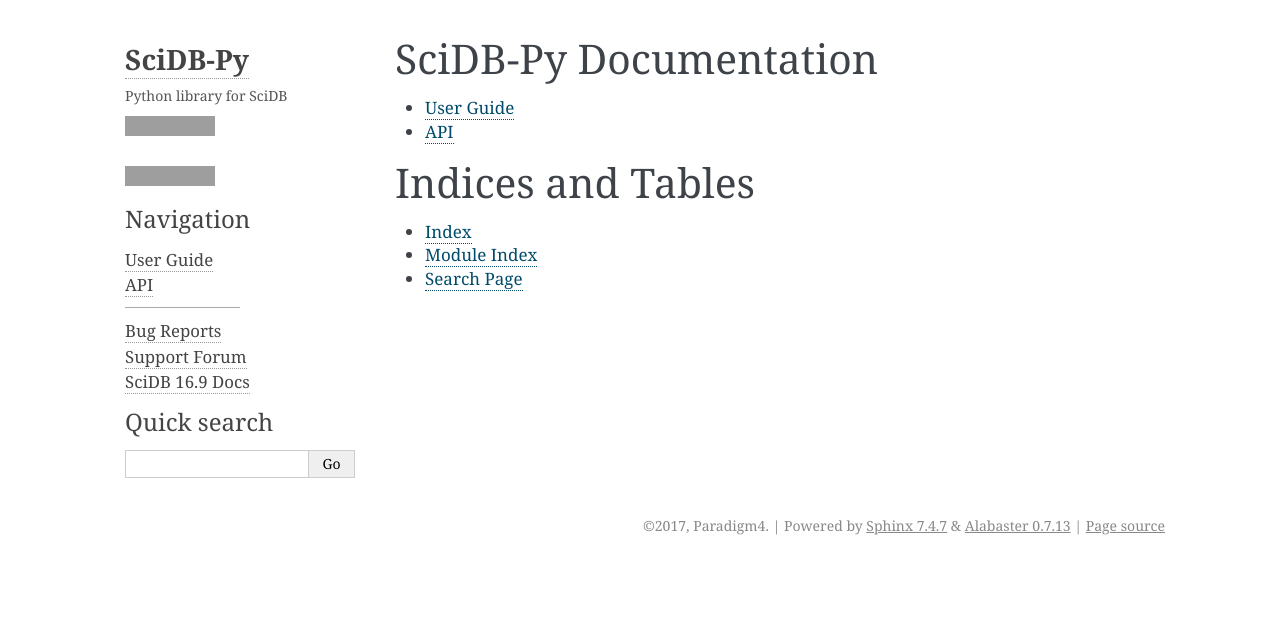
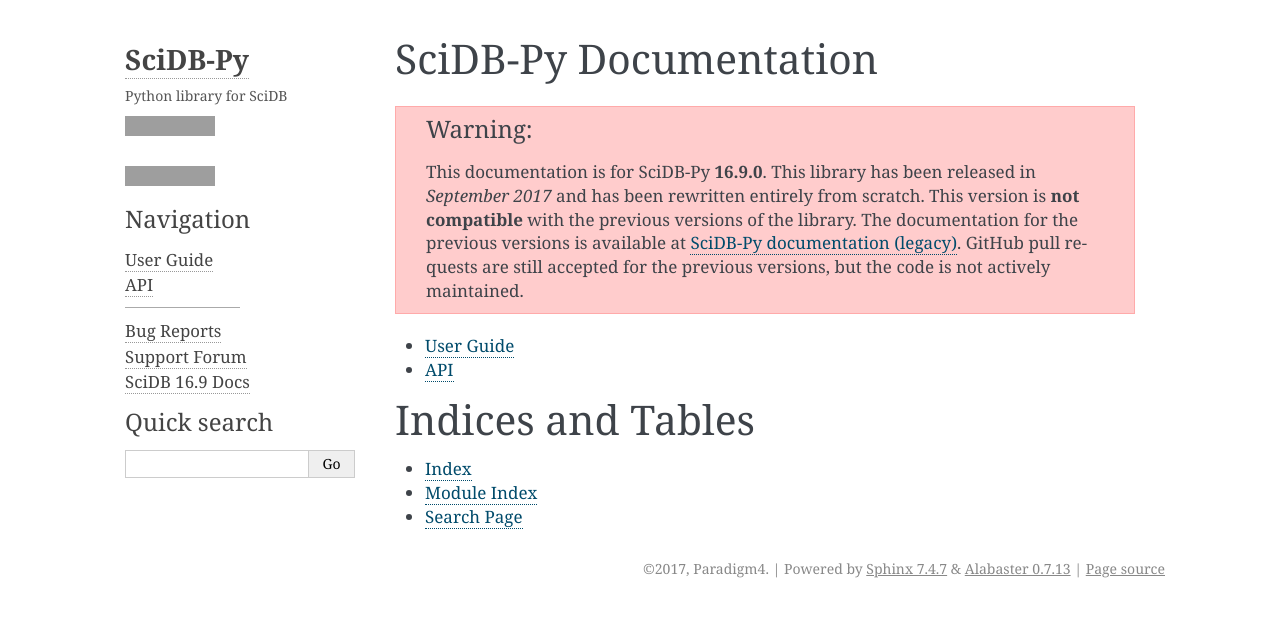
Before and after one commit to rvernica/SciDB-Py, a Sphinx documentation site: the page built from docs/index.rst, in a window 1280 px wide, cut to the strip 0-617 px from the top of the page. Built offline with Sphinx 7.4.7, drawn with Linux system fonts in a browser that asks for light colours; grey boxes are pictures that could not be loaded.

Commit message:
Add version warning in docs

```diff
--- a/docs/index.rst
+++ b/docs/index.rst
@@ -5,6 +5,17 @@
 
 SciDB-Py Documentation
 ======================
+
+.. warning::
+
+    This documentation is for SciDB-Py **16.9.0**. This library has
+    been released in `September 2017` and has been rewritten entirely
+    from scratch. This version is **not compatible** with the previous
+    versions of the library. The documentation for the previous
+    versions is available at `SciDB-Py documentation (legacy)
+    <http://scidb-py.readthedocs.io/en/stable/>`_. GitHub pull
+    requests are still accepted for the previous versions, but the
+    code is not actively maintained.
 
 .. toctree::
    :maxdepth: 4
```
